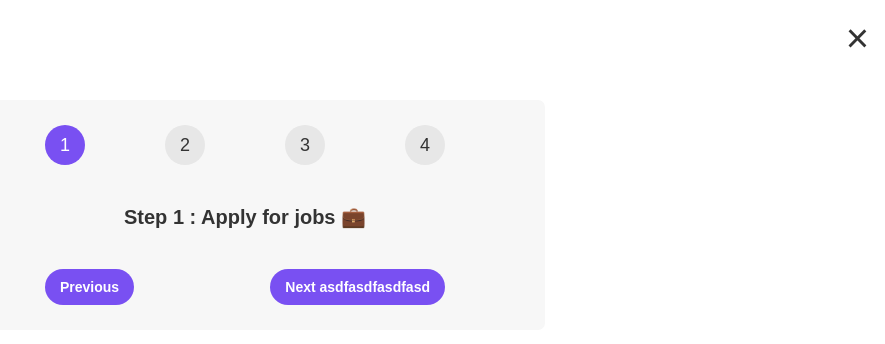
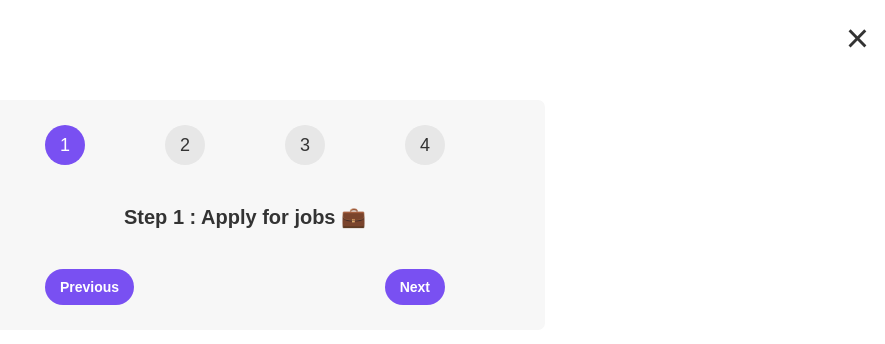
Before and after one commit to sheharyaar1440/code-review-agent, a React (Create React App) app: page / in a window 1280 px wide. Shown: the top 344 px of the page, without its empty margins (395-1280 px from the left). Built offline with nearby package versions, Linux system fonts and the light colour scheme.

Commit message:
fixed error

```diff
--- a/src/App.js
+++ b/src/App.js
@@ -50,7 +50,7 @@ function App() {
               style={{ backgroundColor: "#7950f2", color: "#fff" }}
               onClick={handleNext}
             >
-              Next asdfasdfasdfasd
+              Next
             </button>
           </div>
         </div>
```
